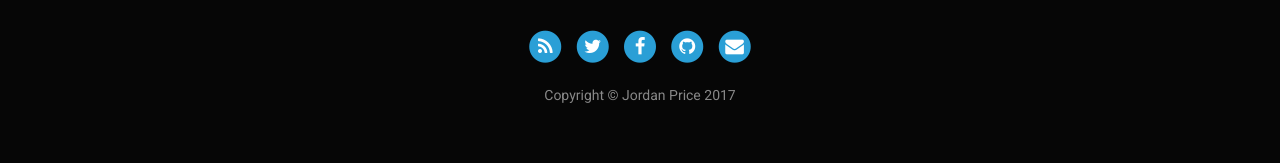
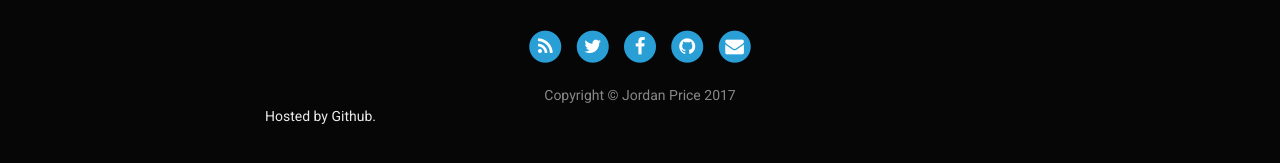
Before and after one commit to thejordanprice/thejordanprice.github.io, a Jekyll site: the page built from index.html, in a window 1280 px wide. Shown: the part 314-477 px from the top of the page. Built offline with Jekyll 4.4.1, drawn with Linux system fonts in a browser that asks for light colours; nearby versions of some CDN libraries; the list of posts is cut into pages by our own code.

Commit message:
modified:   _includes/footer.html

```diff
--- a/_includes/footer.html
+++ b/_includes/footer.html
@@ -42,6 +42,7 @@
                 </ul>
                 <br />
                 <p class="copyright text-muted">Copyright &copy; {{ site.copyright_name }} {{ site.time | date: '%Y' }}</p>
+                <p>Hosted by Github.</p>
             </div>
         </div>
     </div>
```
